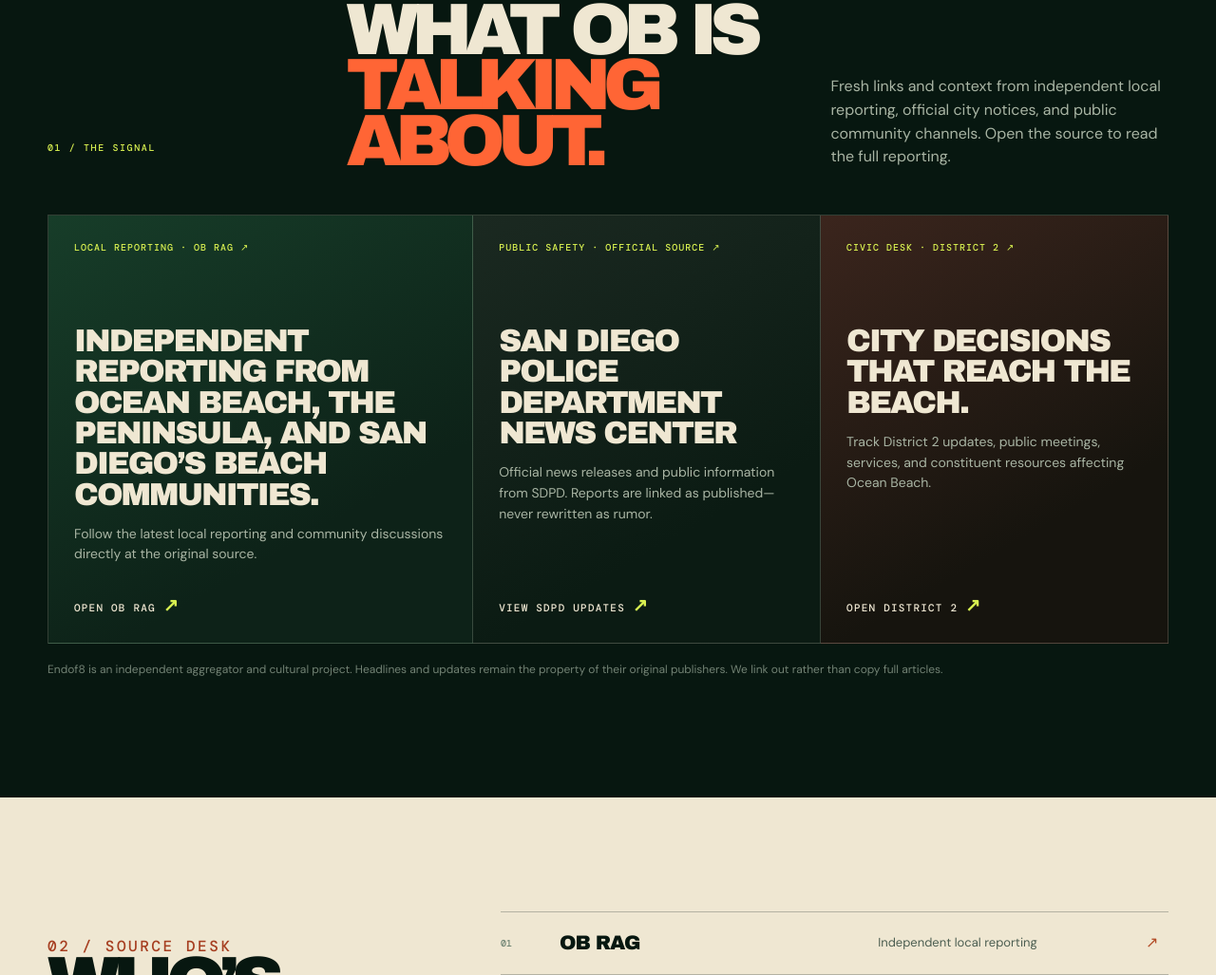
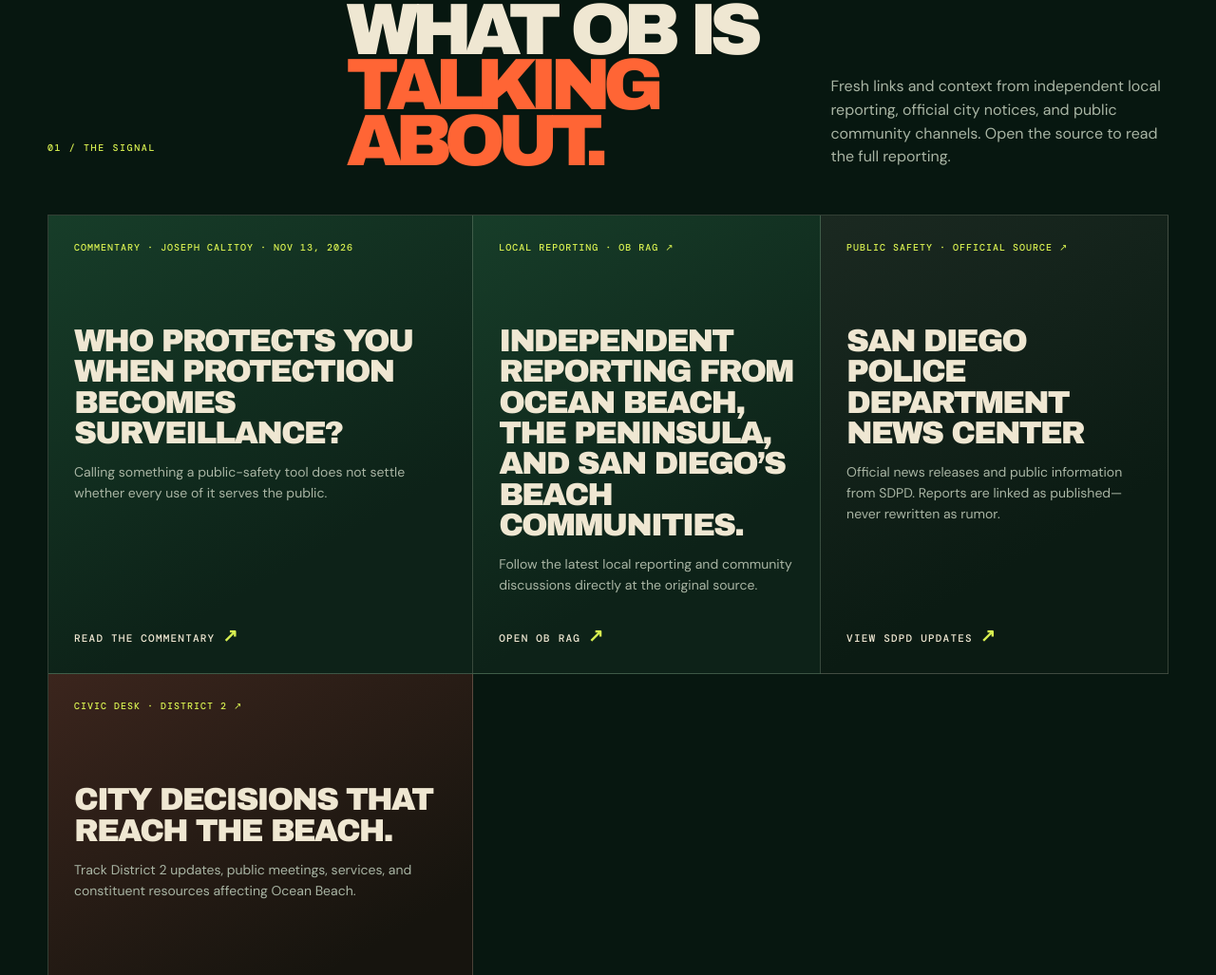
Before and after one commit to JoS727/Endof8, a plain HTML site: page index.html in a window 1280 px wide. Shown: the part 1035-2062 px from the top of the page at 95% size. Drawn offline with nearby package versions, Linux system fonts and the light colour scheme.

Commit message:
Feature approved surveillance commentary on Endof8 homepage

```diff
--- a/index.html
+++ b/index.html
@@ -55,6 +55,12 @@
         <p>Fresh links and context from independent local reporting, official city notices, and public community channels. Open the source to read the full reporting.</p>
       </div>
       <div class="story-grid">
+        <a class="story story--lead" href="commentary/who-protects-you-when-protection-becomes-surveillance.html">
+          <span class="story-meta">COMMENTARY · JOSEPH CALITOY · NOV 13, 2026</span>
+          <h3>Who Protects You When Protection Becomes Surveillance?</h3>
+          <p>Calling something a public-safety tool does not settle whether every use of it serves the public.</p>
+          <span class="story-link">READ THE COMMENTARY <b>↗</b></span>
+        </a>
         <a class="story story--lead" href="https://obrag.org" target="_blank" rel="noreferrer">
           <span class="story-meta">LOCAL REPORTING · OB RAG ↗</span>
           <h3>Independent reporting from Ocean Beach, the Peninsula, and San Diego’s beach communities.</h3>
```
